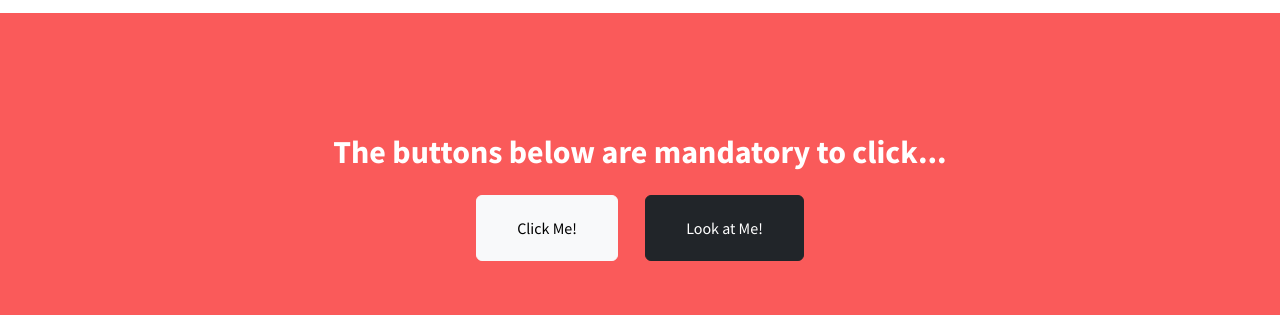
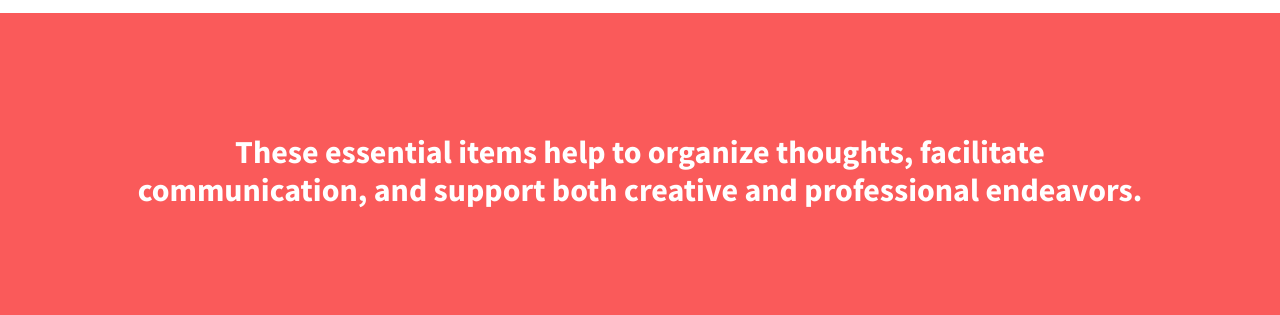
Before and after one commit to tahirnawaz57/Tahir-s-Stationery, a plain HTML site: page index.html in a window 1280 px wide. Shown: the part 3400-3715 px from the top of the page. Drawn offline with nearby package versions, Linux system fonts and the light colour scheme.

Commit message:
Update call to action section text

```diff
--- a/index.html
+++ b/index.html
@@ -162,9 +162,7 @@
         <!-- Call to Action-->
         <section class="content-section bg-primary text-white">
             <div class="container px-4 px-lg-5 text-center">
-                <h2 class="mb-4">The buttons below are mandatory to click...</h2>
-                <a class="btn btn-xl btn-light me-4" href="#!">Click Me!</a>
-                <a class="btn btn-xl btn-dark" href="#!">Look at Me!</a>
+                <h2>These essential items help to organize thoughts, facilitate communication, and support both creative and professional endeavors.</h2>
             </div>
         </section>
         <!-- Map-->
```
